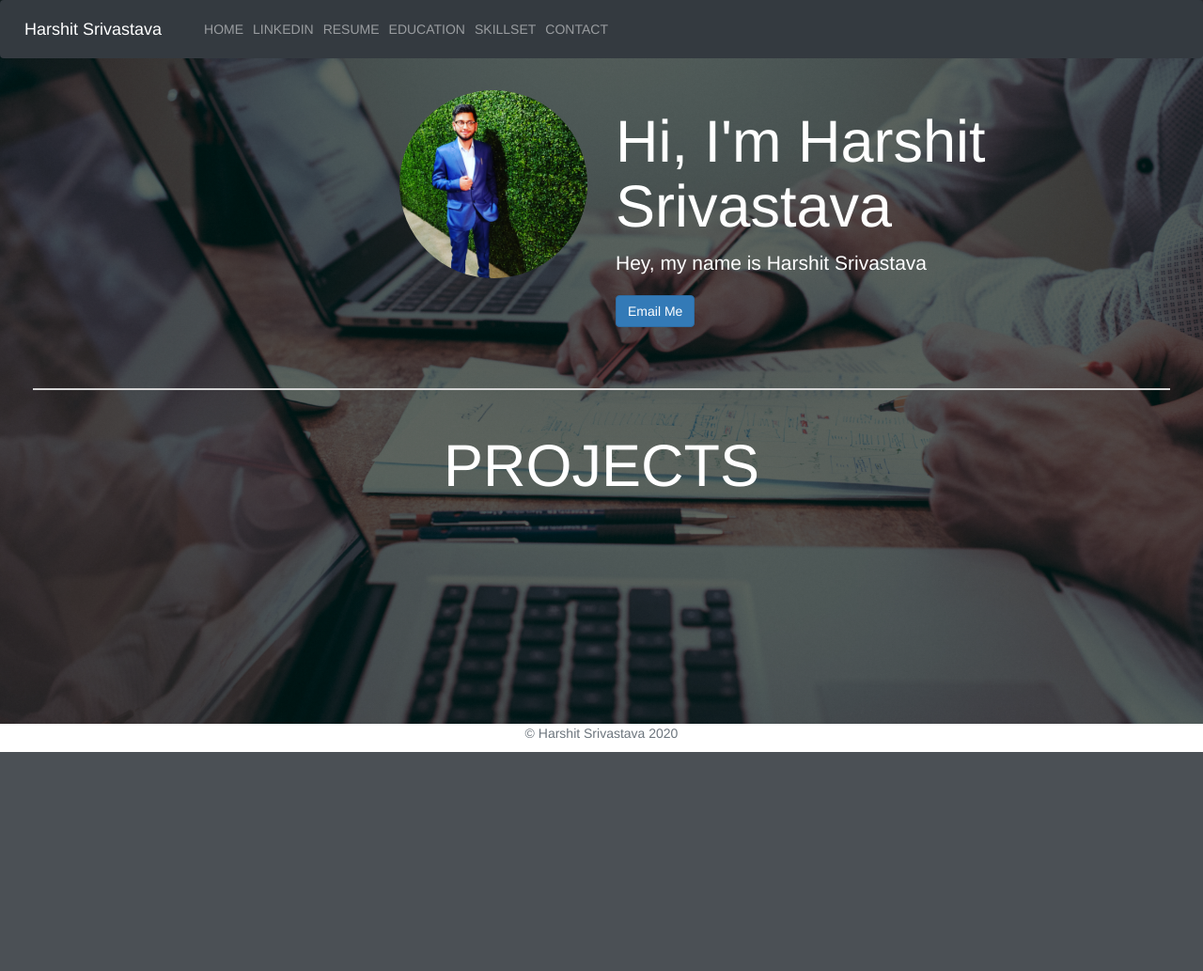
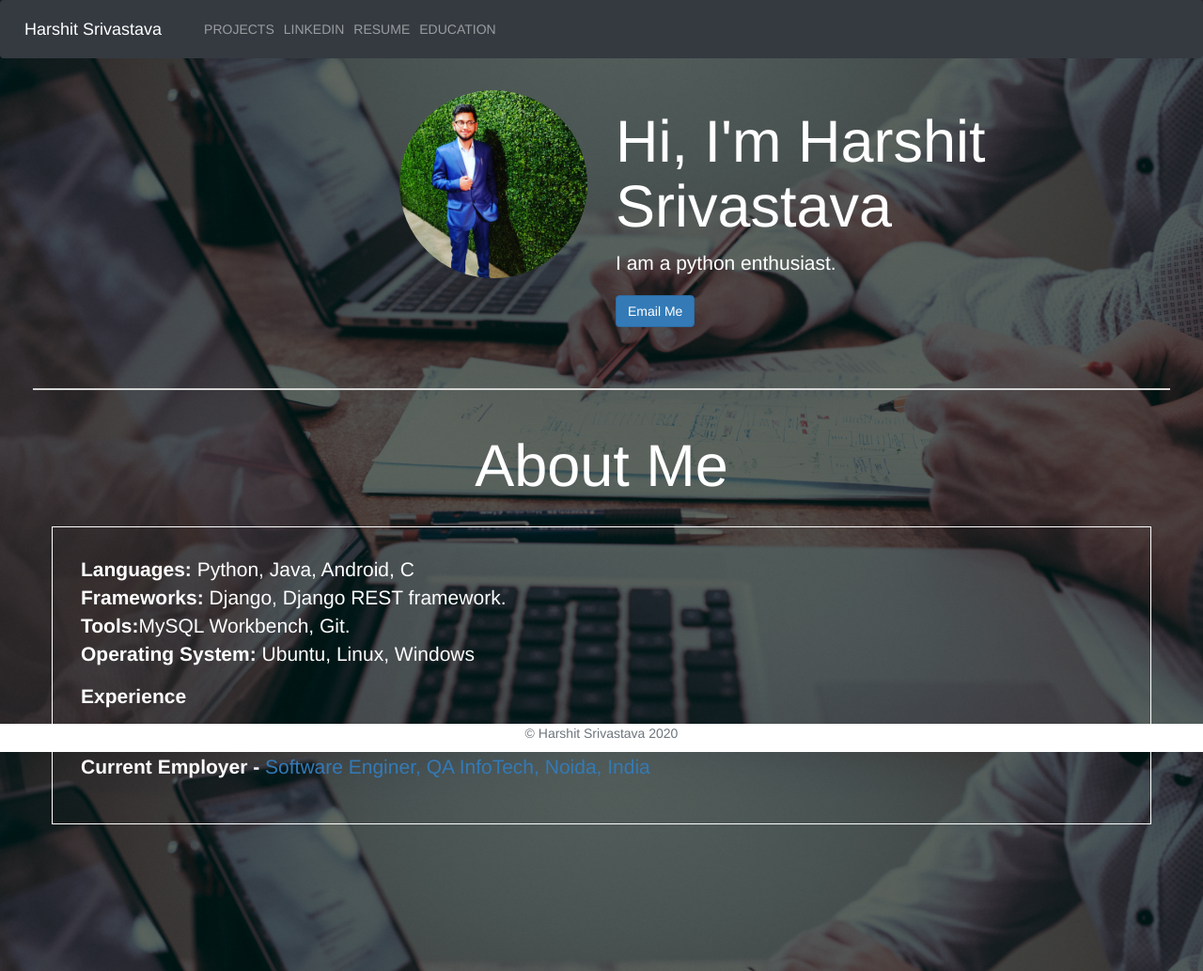
Before and after one commit to harshitksrivastava/portfolio-project, a Django app: page / in a window 1280 px wide. Shown: the whole page at 94% size. Before the commit the page ends 800 px from the top, so only its background shows below. Run offline with Django 3.2, Linux system fonts and the light colour scheme; data that the repository does not hold is empty; some libraries are stand-ins or nearby versions.

Commit message:
added templates for projects and education

```diff
--- a/jobs/templates/jobs/home.html
+++ b/jobs/templates/jobs/home.html
@@ -1,179 +1,32 @@
-<!doctype html>
-<html lang="en">
-{% load staticfiles %}
-  <head>
-    <meta charset="utf-8">
-    <meta name="viewport" content="width=device-width, initial-scale=1, shrink-to-fit=no">
-    <meta name="description" content="">
-    <meta name="author" content="Mark Otto, Jacob Thornton, and Bootstrap contributors">
-    <meta name="generator" content="Jekyll v3.8.5">
-    <title>Harshit Srivastava</title>
+<!DOCTYPE html>
+{% extends 'base.html' %}
 
-  <link rel="stylesheet" href="https://stackpath.bootstrapcdn.com/bootstrap/4.3.1/css/bootstrap.min.css" integrity="sha384-ggOyR0iXCbMQv3Xipma34MD+dH/1fQ784/j6cY/iJTQUOhcWr7x9JvoRxT2MZw1T" crossorigin="anonymous">
-    <!-- Bootstrap core CSS -->
-<link href="/docs/4.3/dist/css/bootstrap.min.css" rel="stylesheet" integrity="sha384-ggOyR0iXCbMQv3Xipma34MD+dH/1fQ784/j6cY/iJTQUOhcWr7x9JvoRxT2MZw1T" crossorigin="anonymous">
+{% block content %}
+    <h1 class="text-center">About Me</h1>
+    <br>
+    <div class="container border  p-5 border-white">
+      <section class="about section">
+                          <div class="section-inner">
 
-
-    <style>
-    #main_profile {
-      border-radius: 50%;
-    }
-      .bd-placeholder-img {
-        font-size: 1.125rem;
-        text-anchor: middle;
-        -webkit-user-select: none;
-        -moz-user-select: none;
-        -ms-user-select: none;
-        user-select: none;
-
-      }
-      footer {
-  position: absolute;
-  bottom: 0;
-  width: 100%;
-  background-color: #fff;
-  color:#000;
-}
-.bg-cover {
-
-    background-attachment: static;
-    background-position: center;
-    background-repeat: no-repeat;
-    background-size: cover;
-}
-.jumbotron {
-  background-color: unset;
-}
-.project_section{
-  background-color: unset;
-}
-    body,html {
-      background-image:linear-gradient(to bottom, rgba(0,0,0,0.6) 0%,rgba(0,0,0,0.6) 100%),url("{%static 'portfolio-background.jpg'%}");
-      background-size: 100% 100%;
-    background-repeat: no-repeat;
-    background-attachment: fixed;
-    }
-    .card-img-top,.card{
-      background-color: unset;
-      border-width: 0px;
-      border-radius: 50%;
-    }
-    .h-divider{
- margin-top:5px;
- margin-bottom:5px;
- height:1px;
- width:100%;
- border-top:2px solid gray;
-}
-      @media (min-width: 768px) {
-        .bd-placeholder-img-lg {
-          font-size: 3.5rem;
-        }
-      }
-    </style>
-    <!-- Custom styles for this template -->
-    <link href="album.css" rel="stylesheet">
-  </head>
-  <body>
-    <header class="fixed-top">
-      <!-- border border-white -->
-        <nav class="navbar navbar-expand-lg navbar-dark bg-dark">
-            <a class="navbar-brand" href="{%url 'home' %}">Harshit Srivastava</a>
-            <button class="navbar-toggler" type="button" data-toggle="collapse" data-target="#navbarNavAltMarkup" aria-controls="navbarNavAltMarkup" aria-expanded="false" aria-label="Toggle navigation">
-                <span class="navbar-toggler-icon"></span>
-            </button>
-            <div class="collapse navbar-collapse" id="navbarNavAltMarkup">
-                <div class="navbar-nav ml-auto">
-                  <a class="nav-item nav-link"  >HOME</a>
-                  <a class="nav-item nav-link" href="https://linkedin.com/in/harshit-srivastava-0311">LINKEDIN</a>
-                  <a class="nav-item nav-link"  href="{%static 'Harshit_resume.pdf'%}">RESUME</a>
-                  <a class="nav-item nav-link"  href="">EDUCATION</a>
-                  <a class="nav-item nav-link"  href="">SKILLSET</a>
-                  <a class="nav-item nav-link"  href="">CONTACT</a>
-                </div>
-            </div>
-        </nav>
-    </header>
-
-<div class="jumbotron bg-cover text-white">
-  <main role="main" class="container-fluid jumbotron" id="main-section">
-
-        <div class="row">
-              <div class="col-sm-6 col-md-6 col-xs-6  text-right">
-                <p>  <img id="main_profile" src="{%static 'main-profile.jpg'%}" style="height:200px; margin: auto;" /></p>
-              </div>
-              <div class="col-sm-6 col-md-6 col-xs-6  text-left">
+                              <div class="content">
                                   <p>
-                      <h1 class="jumbotron-heading">Hi, I'm Harshit Srivastava</h1>
-                      <p class="lead">Hey, my name is Harshit Srivastava</p>
+                                      <b>Languages:</b> Python, Java, Android, C <br>
+                                      <b>Frameworks:</b> Django, Django REST framework.<br>
+                                      <b>Tools:</b>MySQL Workbench, Git.<br>
+                                      <b>Operating System:</b> Ubuntu, Linux, Windows<br>
+                                  </p>
                                   <p>
-                        <a href="mailto:harsh0311@gmail.com" class="btn btn-primary my-2">Email Me</a>
+                                      <b>Experience</b>
                                   </p>
+                                  <p>
+                                      <b>Total Exp. - </b> 1+ Years<br>
+                                      <b>Current Employer - </b><a href="https://qainfotech.com/" title="Software Engineer">Software Enginer, QA InfoTech, Noida, India</a><br>
                                   </p>
                               </div>
+                              <!--//content-->
                           </div>
-        <br>
-        <br>
-        <hr class="h-divider">
-        <br>
-        <h1 class="jumbotron-heading text-center">PROJECTS</h1>
-        <div class="album py-5 ">
-          <div class="container" >
-
-            {% for project in projects.all %}
-                <div class="row border  p-5 border-white">
-                      <div class="card col-md-4 shadow-sm" >
-                          <img class="card-img-top"  src="{{project.project_image.url}}"  length="20px"></img>
+                          <!--//section-inner-->
+                      </section>
     </div>
 
-                      <div class="col-sm-8 col-md-8 col-xs-8 ">
-                        <div class="text-left">
-                          <p class="lead text-light">{{project.project_title}}</p>
-                          <br>
-                        </div>
-                        <p class="text-light">{{project.proejct_summary}}</p>
-                      </div>
-                </div>
-                <br>
-            {% endfor %}
-          </div>
-        </div>
-        <br>
-
-
-
-
-</div>
-
-    <!-- <div class="album py-5 bg-light">
-      <div class="container">
-
-        <div class="row">
-          {% for project in projects.all %}
-          <div class="col-md-4">
-            <div class="card mb-4 shadow-sm">
-              <img class="card-img-top" src="{{job.image.url}}" length="20px"></img>
-              <div class="card-body">
-                <p class="card-text">{{job.summary}}</p>
-              </div>
-            </div>
-          </div>
-          {% endfor %}
-        </div>
-      </div>
-    </div> -->
-
-  </main>
-</body>
-  <footer class="fixed-bottom text-muted">
-
-    <div class="container">
-
-      <p align="center"> &copy Harshit Srivastava  {% now "Y" %} </p>
-        </div>
-  </footer>
-
-<script src="https://code.jquery.com/jquery-3.3.1.slim.min.js" integrity="sha384-q8i/X+965DzO0rT7abK41JStQIAqVgRVzpbzo5smXKp4YfRvH+8abtTE1Pi6jizo" crossorigin="anonymous"></script>
-<script src="https://cdnjs.cloudflare.com/ajax/libs/popper.js/1.14.7/umd/popper.min.js" integrity="sha384-UO2eT0CpHqdSJQ6hJty5KVphtPhzWj9WO1clHTMGa3JDZwrnQq4sF86dIHNDz0W1" crossorigin="anonymous"></script>
-<script src="https://stackpath.bootstrapcdn.com/bootstrap/4.3.1/js/bootstrap.min.js" integrity="sha384-JjSmVgyd0p3pXB1rRibZUAYoIIy6OrQ6VrjIEaFf/nJGzIxFDsf4x0xIM+B07jRM" crossorigin="anonymous"></script>
-</html>
+  {% endblock %}
--- a/jobs/views.py
+++ b/jobs/views.py
@@ -3,6 +3,13 @@ from django.shortcuts import render
 from .models import Project
 
 # Create your views here.
+def project(request):
+     projects = Project.objects.all()
+     return render(request,'jobs/projects.html',{'projects':projects})
+
 def home(request):
-     projects = Project.objects.all()
-     return render(request,'jobs/home.html',{'projects':projects})
+    return render(request,'jobs/home.html')
+
+
+def education(request):
+    return render(request,'jobs/education.html')
--- a/portfolio/settings.py
+++ b/portfolio/settings.py
@@ -56,7 +56,7 @@ ROOT_URLCONF = 'portfolio.urls'
 TEMPLATES = [
     {
         'BACKEND': 'django.template.backends.django.DjangoTemplates',
-        'DIRS': [],
+        'DIRS': ['portfolio/templates'],
         'APP_DIRS': True,
         'OPTIONS': {
             'context_processors': [
--- /dev/null
+++ b/portfolio/templates/base.html
@@ -0,0 +1,156 @@
+<!doctype html>
+<html lang="en">
+{% load staticfiles %}
+  <head>
+    <meta charset="utf-8">
+    <meta name="viewport" content="width=device-width, initial-scale=1, shrink-to-fit=no">
+    <meta name="description" content="">
+    <meta name="author" content="Mark Otto, Jacob Thornton, and Bootstrap contributors">
+    <meta name="generator" content="Jekyll v3.8.5">
+    <title>Harshit Srivastava</title>
+
+  <link rel="stylesheet" href="https://stackpath.bootstrapcdn.com/bootstrap/4.3.1/css/bootstrap.min.css" integrity="sha384-ggOyR0iXCbMQv3Xipma34MD+dH/1fQ784/j6cY/iJTQUOhcWr7x9JvoRxT2MZw1T" crossorigin="anonymous">
+    <!-- Bootstrap core CSS -->
+<link href="/docs/4.3/dist/css/bootstrap.min.css" rel="stylesheet" integrity="sha384-ggOyR0iXCbMQv3Xipma34MD+dH/1fQ784/j6cY/iJTQUOhcWr7x9JvoRxT2MZw1T" crossorigin="anonymous">
+
+
+    <style>
+    #main_profile {
+      border-radius: 50%;
+    }
+      .bd-placeholder-img {
+        font-size: 1.125rem;
+        text-anchor: middle;
+        -webkit-user-select: none;
+        -moz-user-select: none;
+        -ms-user-select: none;
+        user-select: none;
+
+      }
+      footer {
+  position: absolute;
+  bottom: 0;
+  width: 100%;
+  background-color: #fff;
+  color:#000;
+}
+.bg-cover {
+
+    background-attachment: static;
+    background-position: center;
+    background-repeat: no-repeat;
+    background-size: cover;
+}
+.jumbotron {
+  background-color: unset;
+}
+.project_section{
+  background-color: unset;
+}
+    body,html {
+      background-image:linear-gradient(to bottom, rgba(0,0,0,0.6) 0%,rgba(0,0,0,0.6) 100%),url("{%static 'portfolio-background.jpg'%}");
+      background-size: 100% 100%;
+    background-repeat: no-repeat;
+    background-attachment: fixed;
+    }
+    .card-img-top,.card{
+      background-color: unset;
+      border-width: 0px;
+      border-radius: 50%;
+    }
+    .h-divider{
+ margin-top:5px;
+ margin-bottom:5px;
+ height:1px;
+ width:100%;
+ border-top:2px solid gray;
+}
+      @media (min-width: 768px) {
+        .bd-placeholder-img-lg {
+          font-size: 3.5rem;
+        }
+      }
+    </style>
+    <!-- Custom styles for this template -->
+    <link href="album.css" rel="stylesheet">
+
+  </head>
+  <body>
+    <header class="fixed-top">
+      <!-- border border-white -->
+        <nav class="navbar navbar-expand-lg navbar-dark bg-dark">
+            <a class="navbar-brand" href="{%url 'home' %}">Harshit Srivastava</a>
+            <button class="navbar-toggler" type="button" data-toggle="collapse" data-target="#navbarNavAltMarkup" aria-controls="navbarNavAltMarkup" aria-expanded="false" aria-label="Toggle navigation">
+                <span class="navbar-toggler-icon"></span>
+            </button>
+            <div class="collapse navbar-collapse" id="navbarNavAltMarkup">
+                <div class="navbar-nav ml-auto">
+                  <a class="nav-item nav-link" href="{%url 'projects' %}" >PROJECTS</a>
+                  <a class="nav-item nav-link" href="https://linkedin.com/in/harshit-srivastava-0311">LINKEDIN</a>
+                  <a class="nav-item nav-link"  href="{%static 'Harshit_resume.pdf'%}">RESUME</a>
+                  <a class="nav-item nav-link"  href="{%url 'educations'  %}">EDUCATION</a>
+                </div>
+            </div>
+        </nav>
+    </header>
+
+<div class="jumbotron bg-cover text-white">
+  <main role="main" class="container-fluid jumbotron" id="main-section">
+
+        <div class="row">
+              <div class="col-sm-6 col-md-6 col-xs-6  text-right">
+                <p>  <img id="main_profile" src="{%static 'main-profile.jpg'%}" style="height:200px; margin: auto;" /></p>
+              </div>
+              <div class="col-sm-6 col-md-6 col-xs-6  text-left">
+                <p>
+                      <h1 class="jumbotron-heading">Hi, I'm Harshit Srivastava</h1>
+                      <p class="lead">I am a python enthusiast.</p>
+                      <p>
+                        <a href="mailto:harsh0311@gmail.com" class="btn btn-primary my-2">Email Me</a>
+                      </p>
+                </p>
+              </div>
+        </div>
+        <br>
+        <br>
+        <hr class="h-divider">
+        <br>
+        {% block content%}
+        {% endblock %}
+
+
+
+</div>
+
+    <!-- <div class="album py-5 bg-light">
+      <div class="container">
+
+        <div class="row">
+          {% for project in projects.all %}
+          <div class="col-md-4">
+            <div class="card mb-4 shadow-sm">
+              <img class="card-img-top" src="{{job.image.url}}" length="20px"></img>
+              <div class="card-body">
+                <p class="card-text">{{job.summary}}</p>
+              </div>
+            </div>
+          </div>
+          {% endfor %}
+        </div>
+      </div>
+    </div> -->
+
+  </main>
+</body>
+  <footer class="fixed-bottom text-muted">
+
+    <div class="container">
+
+      <p align="center"> &copy Harshit Srivastava  {% now "Y" %} </p>
+        </div>
+  </footer>
+
+<script src="https://code.jquery.com/jquery-3.3.1.slim.min.js" integrity="sha384-q8i/X+965DzO0rT7abK41JStQIAqVgRVzpbzo5smXKp4YfRvH+8abtTE1Pi6jizo" crossorigin="anonymous"></script>
+<script src="https://cdnjs.cloudflare.com/ajax/libs/popper.js/1.14.7/umd/popper.min.js" integrity="sha384-UO2eT0CpHqdSJQ6hJty5KVphtPhzWj9WO1clHTMGa3JDZwrnQq4sF86dIHNDz0W1" crossorigin="anonymous"></script>
+<script src="https://stackpath.bootstrapcdn.com/bootstrap/4.3.1/js/bootstrap.min.js" integrity="sha384-JjSmVgyd0p3pXB1rRibZUAYoIIy6OrQ6VrjIEaFf/nJGzIxFDsf4x0xIM+B07jRM" crossorigin="anonymous"></script>
+</html>
--- a/portfolio/urls.py
+++ b/portfolio/urls.py
@@ -21,5 +21,7 @@ import jobs.views
 
 urlpatterns = [
     path('',jobs.views.home,name='home'),
+    path('projects/',jobs.views.project,name='projects'),
+    path('educations/',jobs.views.education,name='educations'),
     path('admin/', admin.site.urls),
 ] +static(settings.MEDIA_URL, document_root=settings.MEDIA_ROOT)
```
Also changed, not shown: jobs/models.py (+6 -1 lines), jobs/templates/jobs/education.html (added, +53 -0 lines), jobs/templates/jobs/projects.html (added, +35 -0 lines). Lines whose indentation alone changed are shown as unchanged.
